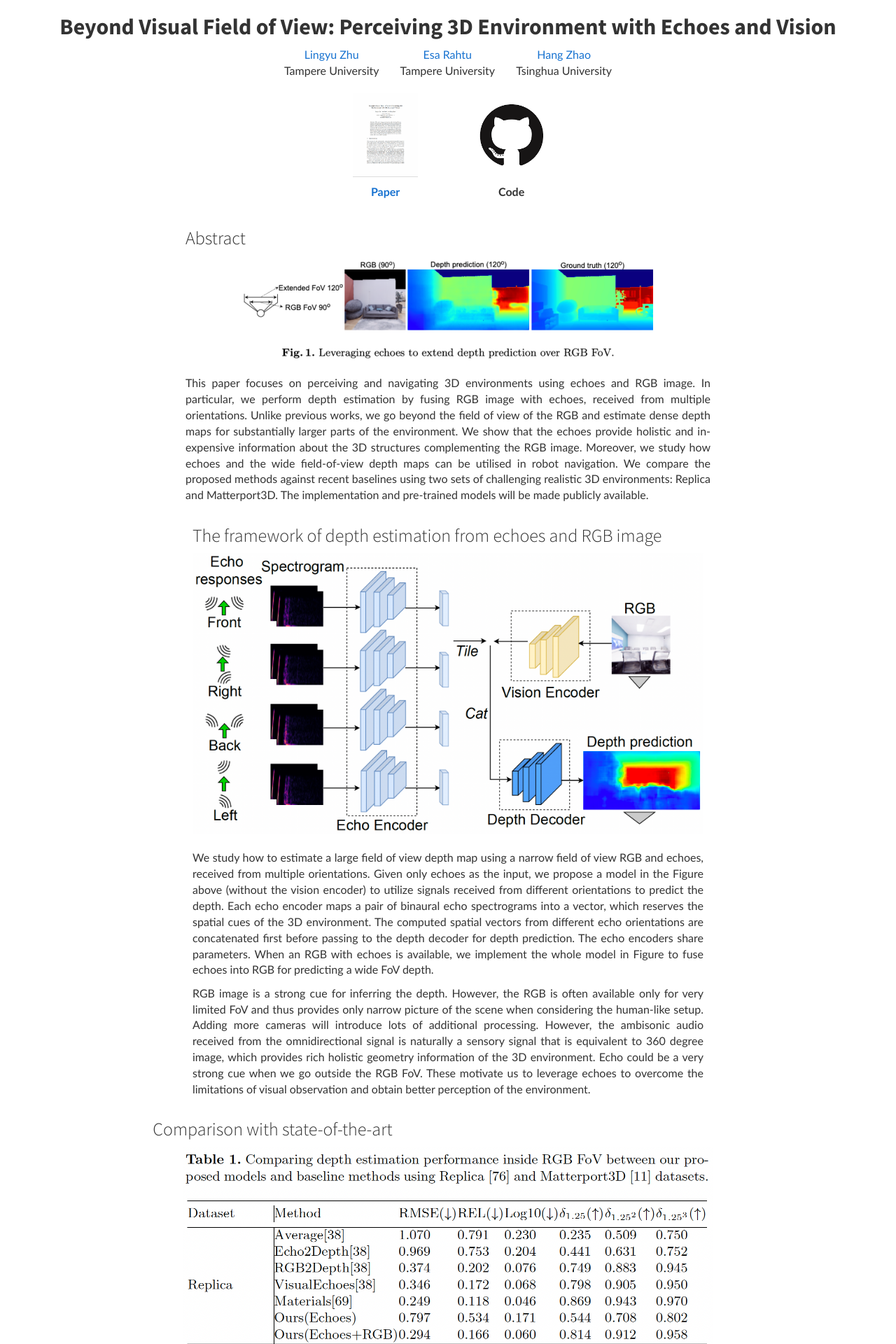
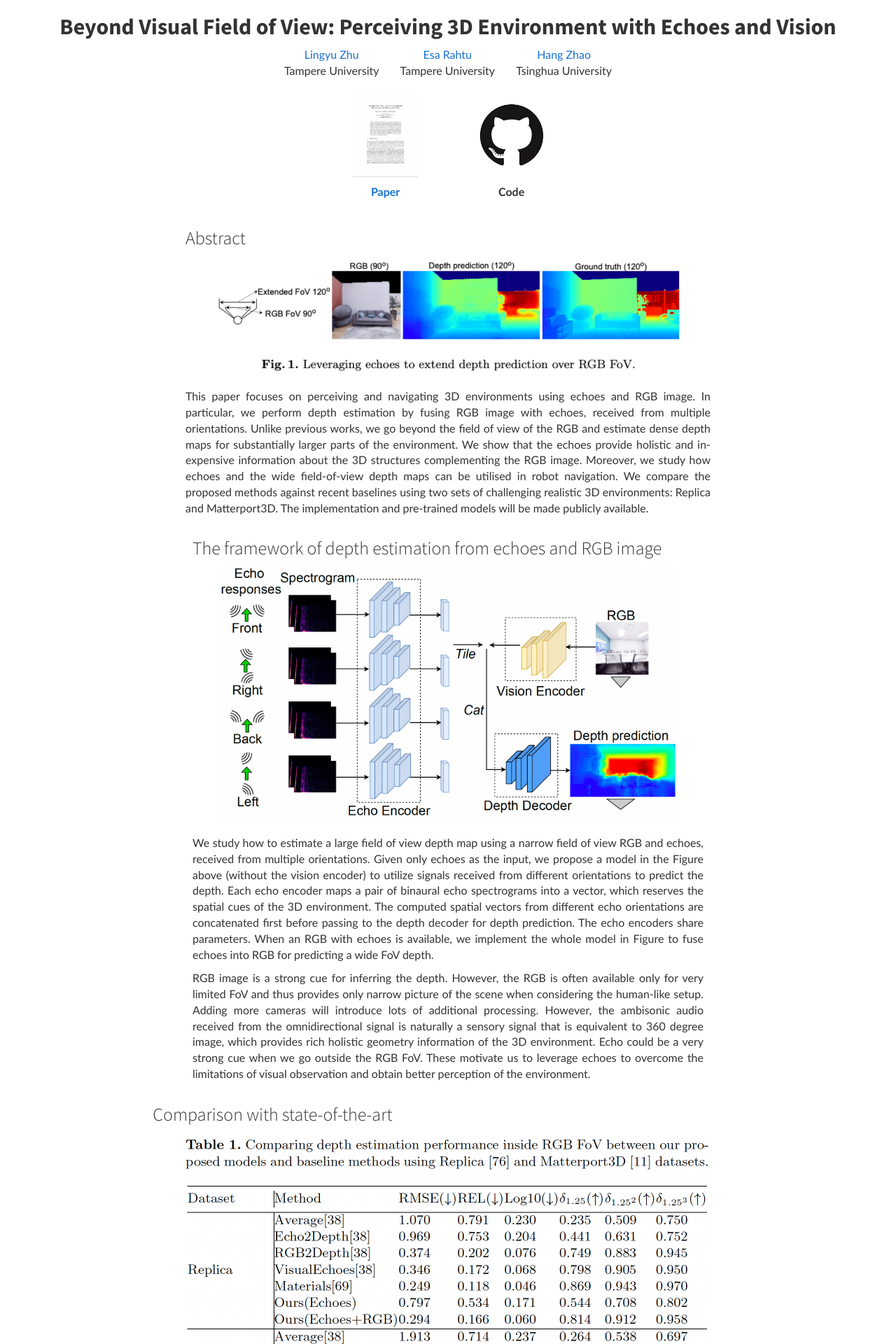
Before and after one commit to ly-zhu/ly-zhu.github.io, a Jekyll site: the page Beyond-Visual-Field-of-View/index.html, which Jekyll copies as it is, in a window 1280 px wide. Shown: the top 1920 px of the page at 70% size. Built offline with Jekyll 4.4.1, drawn with Linux system fonts in a browser that asks for light colours; nearby versions of some CDN libraries; comment, search, counter and statistics services are not loaded.

Commit message:
beyond visual fov

```diff
--- a/Beyond-Visual-Field-of-View/index.html
+++ b/Beyond-Visual-Field-of-View/index.html
@@ -83,7 +83,7 @@
                 <h3>
                     Abstract
                 </h3>
-                <image src="figures/fig1.png" class="img-responsive" alt="overview" width="80%" style="max-height: 450px;margin:auto;"><br>
+                <image src="figures/fig1.png" class="img-responsive" alt="overview" width="90%" style="max-height: 450px;margin:auto;"><br>
                 <p class="text-justify">
                     This paper focuses on perceiving and navigating 3D environments using echoes and RGB image. In particular, we perform depth estimation by fusing RGB image with echoes, received from multiple orientations. Unlike previous works, we go beyond the field of view of the RGB and estimate dense depth maps for substantially larger parts of the environment. We show that the echoes provide holistic and in-expensive information about the 3D structures complementing the RGB image. Moreover, we study how echoes and the wide field-of-view depth maps can be utilised in robot navigation. We compare the proposed methods against recent baselines using two sets of challenging realistic 3D environments: Replica and Matterport3D. The implementation and pre-trained models will be made publicly available.
                 </p>
@@ -95,7 +95,7 @@
                 <h3>
                     The framework of depth estimation from echoes and RGB image
                 </h3>
-                <image src="figures/arch1.png" class="img-responsive" alt="overview" width="100%" style="max-height: 450px;margin:auto;"><br>
+                <image src="figures/arch1.png" class="img-responsive" alt="overview" width="90%" style="max-height: 450px;margin:auto;"><br>
                 <p class="text-justify">
                     We study how to estimate a large field of view depth map using a narrow field of view RGB and echoes, received from multiple orientations. Given only echoes as the input, we propose a model in the Figure above (without the vision encoder) to utilize signals received from different orientations to predict the depth. Each echo encoder maps a pair of binaural echo spectrograms into a vector, which reserves the spatial cues of the 3D environment. The computed spatial vectors from different echo orientations are concatenated first before passing to the depth decoder for depth prediction. The echo encoders share parameters. When an RGB with echoes is available, we implement the whole model in Figure to fuse echoes into RGB for predicting a wide FoV depth.
                 </p>
--- a/index.html
+++ b/index.html
@@ -68,7 +68,7 @@
         </td>
         <td width="95%" valign="middle">
           <a href="">
-            <papertitle>Beyond Visual Field of View: Perceiving 3D nvironment with Echoes and Vision</papertitle> &nbsp <font color="red"><strong>New!</strong></font>
+            <papertitle>Beyond Visual Field of View: Perceiving 3D environment with Echoes and Vision</papertitle> &nbsp <font color="red"><strong>New!</strong></font>
           </a>
           <br>
           <strong>Lingyu Zhu</strong>, Esa Rahtu, Hang Zhao
```
Also changed, not shown: other parts of index.html (+1 -1 lines).
